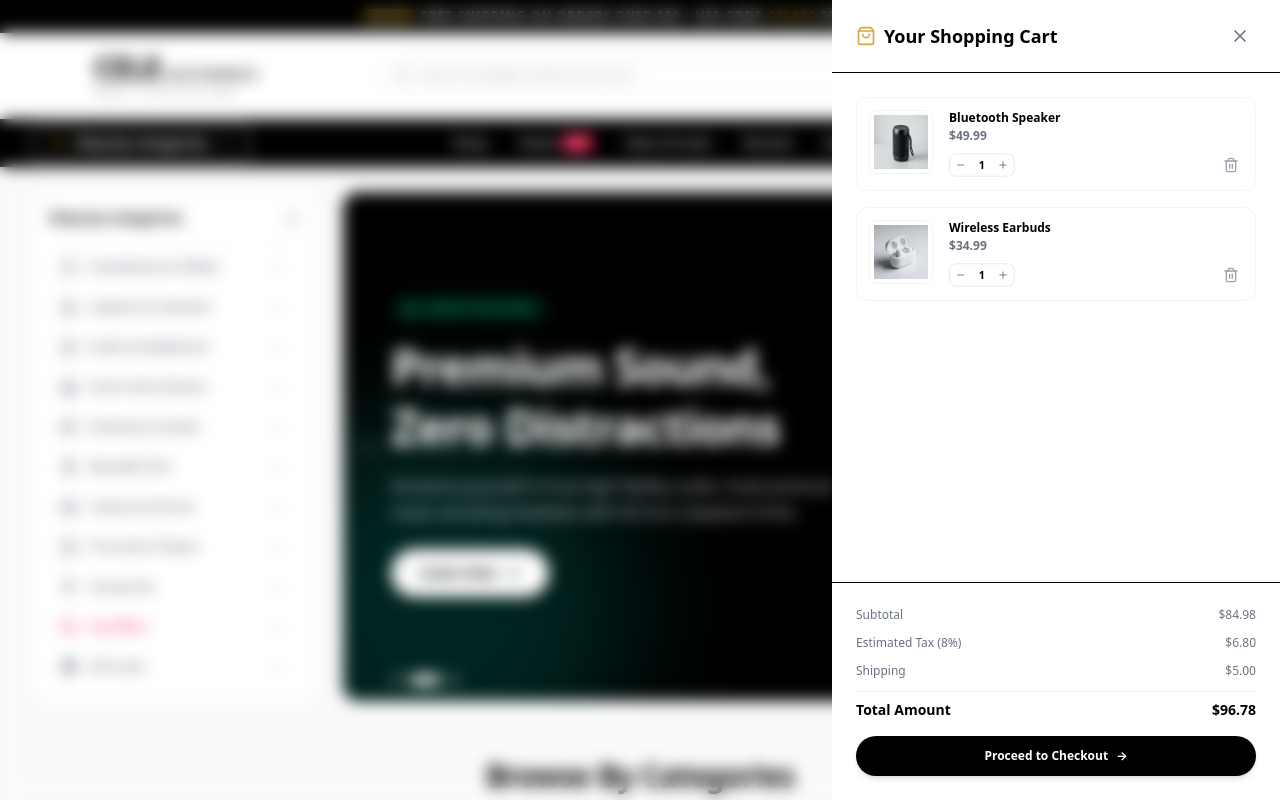
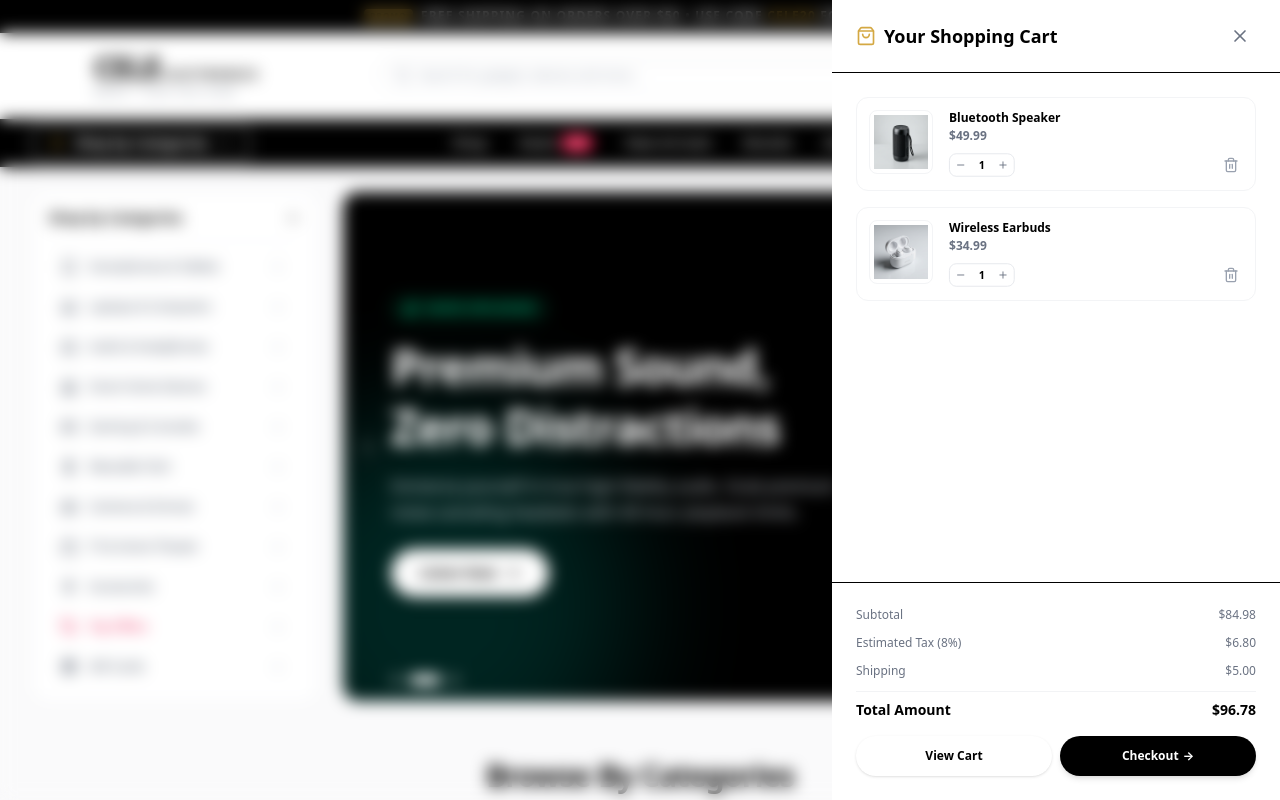
Before and after one commit to ingdia/cele_electronics, a Next.js app: page / in a window 1280 px wide. Both pictures are taken after a click on the button "Shopping Cart". Shown: the top 800 px of the page. Built offline with nearby package versions, Linux system fonts and the light colour scheme.

Commit message:
feat(ui): enhance CartDrawer with improved checkout flow and UI refinements

```diff
--- a/src/components/ui/CartDrawer.tsx
+++ b/src/components/ui/CartDrawer.tsx
@@ -4,6 +4,7 @@ import React, { useState } from 'react';
 import { useStore } from '@/context/StoreContext';
 import { X, Trash2, Plus, Minus, CreditCard, ShoppingBag } from 'lucide-react';
 import Image from 'next/image';
+import Link from 'next/link';
 
 export const CartDrawer = () => {
   const {
@@ -220,13 +221,23 @@ export const CartDrawer = () => {
                 <span>${(cartSubtotal * 1.08 + 5).toFixed(2)}</span>
               </div>
 
-              <button
-                onClick={() => setCheckoutStep('shipping')}
-                className="w-full py-3 bg-navy-900 hover:bg-navy-800 text-white rounded-full font-bold shadow-md transition-colors flex items-center justify-center gap-2 mt-4 text-xs"
-              >
-                <span>Proceed to Checkout</span>
-                <span>→</span>
-              </button>
+              <div className="grid grid-cols-2 gap-2 mt-4">
+                <Link
+                  href="/cart"
+                  onClick={() => setIsCartOpen(false)}
+                  className="py-3 bg-cream-200 hover:bg-gray-200 text-navy-900 rounded-full font-bold text-xs shadow-sm transition-colors flex items-center justify-center"
+                >
+                  View Cart
+                </Link>
+                <Link
+                  href="/checkout"
+                  onClick={() => setIsCartOpen(false)}
+                  className="py-3 bg-navy-900 hover:bg-navy-800 text-white rounded-full font-bold text-xs shadow-md transition-colors flex items-center justify-center gap-1"
+                >
+                  <span>Checkout</span>
+                  <span>→</span>
+                </Link>
+              </div>
             </div>
           )}
 
```
